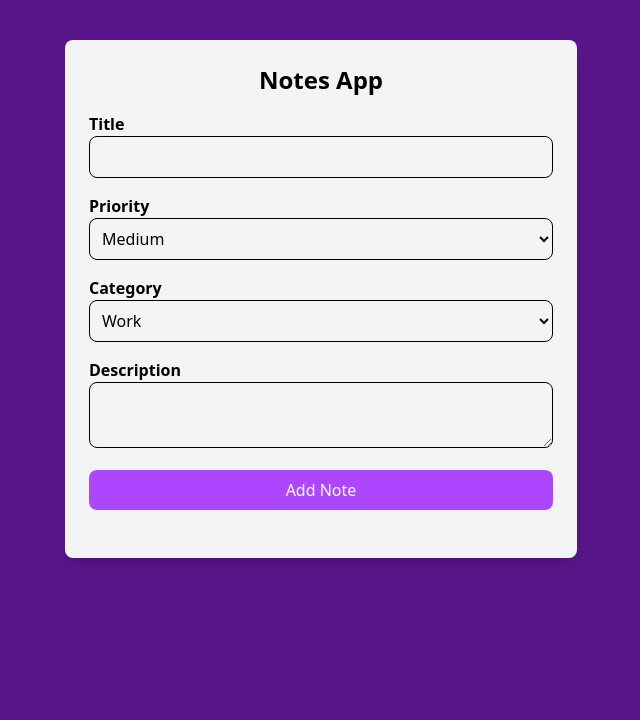
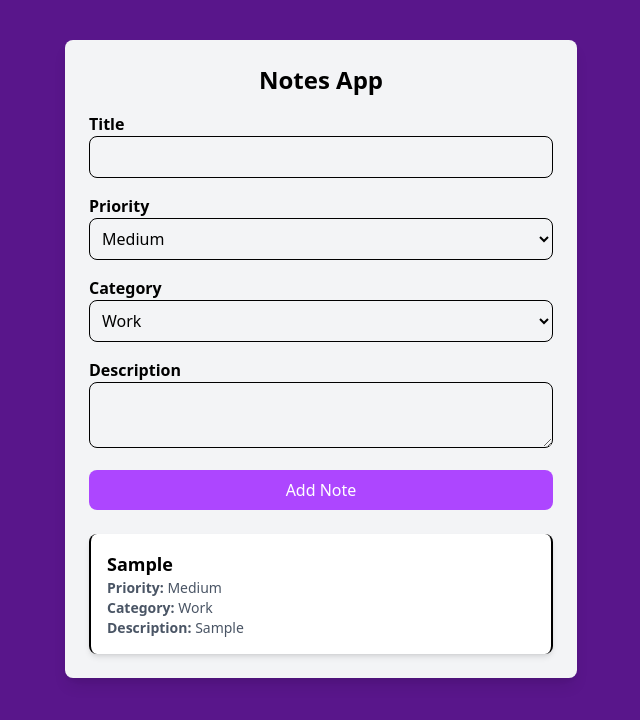
Before and after one commit to Kaushikp092/Notes-App, a React (Vite) app: page / in a window 1280 px wide. Both pictures are taken after typing "Sample", "Sample" into the empty fields and a click on the button "Add Note". Shown: the top 720 px of the page, without its empty margins (319-959 px from the left). Built offline with nearby package versions, Linux system fonts and the light colour scheme.

Commit message:
Making notes visible in ui after filling the all inputs

```diff
--- a/src/App.jsx
+++ b/src/App.jsx
@@ -1,5 +1,6 @@
 import React, { useState } from 'react';
 import NoteForm from './components/NoteForm'
+import NoteList from './components/NoteList';
 
 const App = () => {
 
@@ -11,6 +12,7 @@
 
 
       <NoteForm notes={notes} setNotes={setNotes}/> {/* form data while store in setNotes in Arrays form */}
+      <NoteList notes={notes}/>{/* showing data sent in input in list*/}
     </div>
   )
 }
--- /dev/null
+++ b/src/components/NoteList.jsx
@@ -0,0 +1,42 @@
+import React from "react";
+
+const NoteList = ({ notes }) => {
+    // checking here if notes list is empty then no notes yet will shown after add note button
+   if (notes.length === 0) {
+      return <p className="text-center text-gray-500">No Notes Yet</p>;
+   }
+   return (
+      <div className="space-y-4">
+         {/* creating form list for after submitting form*/}
+
+         {notes.map((note) => (
+            <div
+               key={note.id}
+               className="p-4 bg-white rounded-lg shadow-md border-x-2"
+            >
+               {/* creating div below add note button where all input data will show in ui */}
+
+               {/* Showing input title in first*/}
+               <h3 className="text-lg font-bold">{note.title}</h3>
+
+               {/* Showing priority*/}
+               <p className="text-sm text-gray-600">
+                  <strong>Priority:</strong> {note.priority}
+               </p>
+
+               {/* Showing category*/}
+               <p className="text-sm text-gray-600">
+                  <strong>Category:</strong> {note.category}
+               </p>
+
+               {/* Showing Description*/}
+               <p className="text-sm text-gray-600">
+                  <strong>Description:</strong> {note.description}
+               </p>
+            </div>
+         ))}
+      </div>
+   );
+};
+
+export default NoteList;
```
